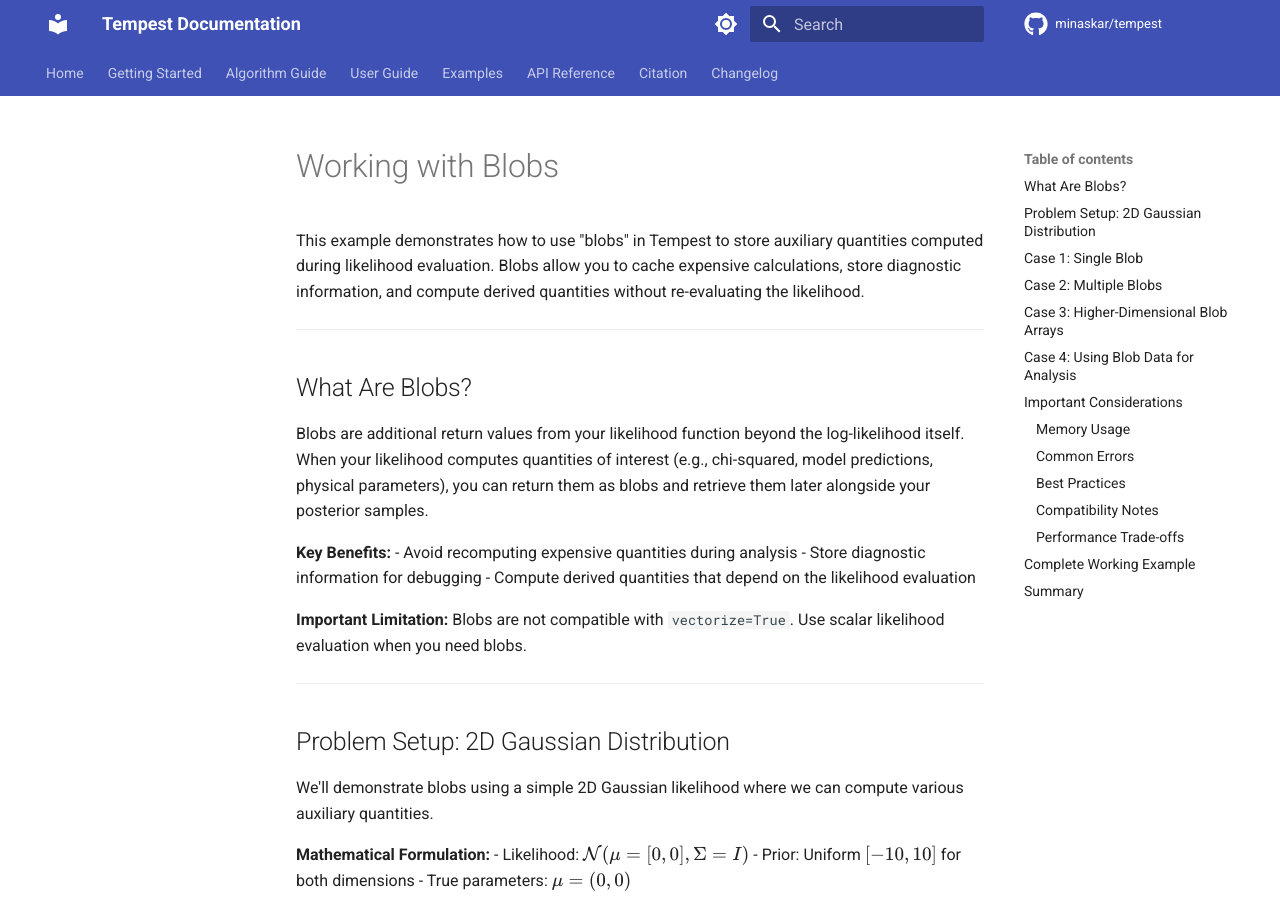
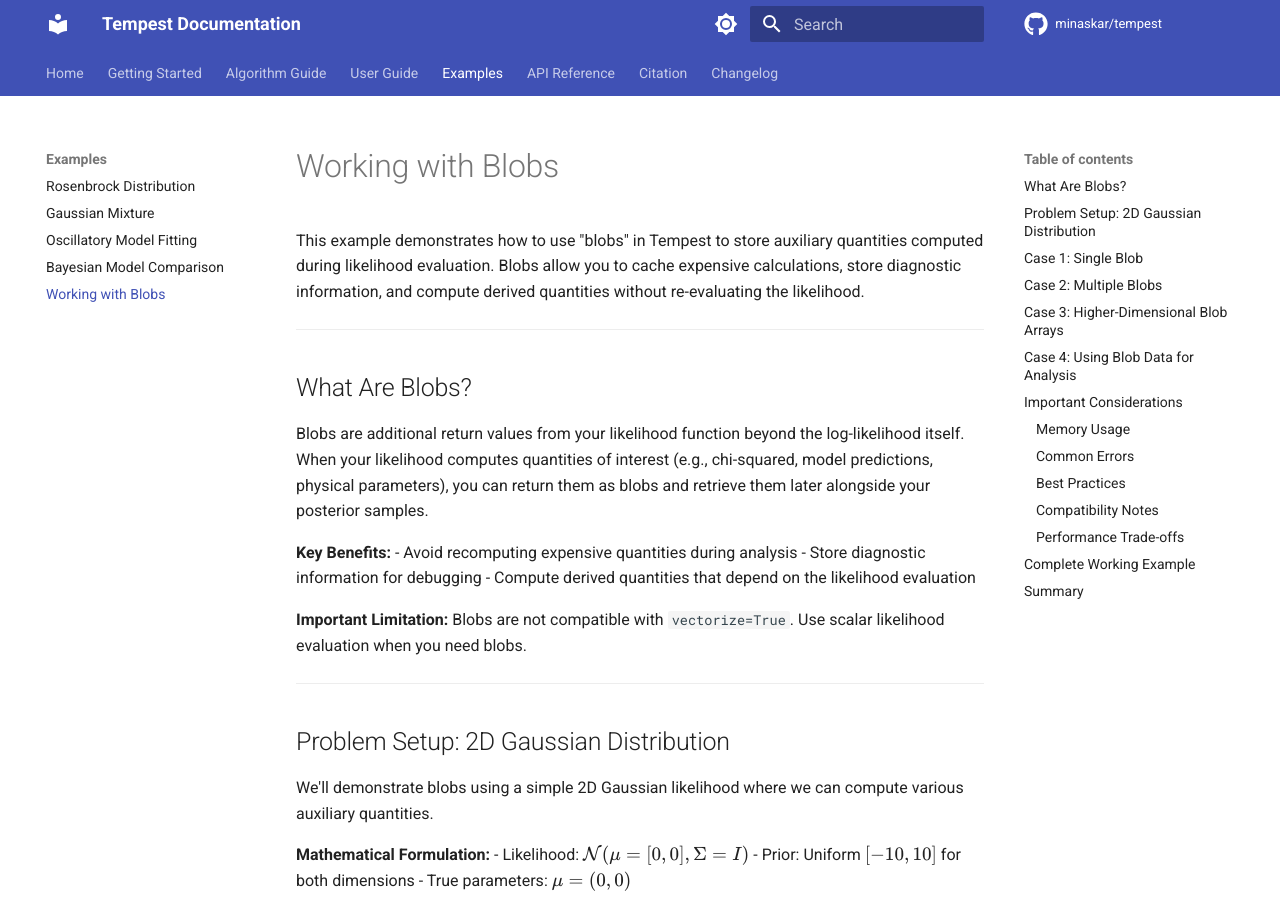
Before and after one commit to minaskar/tempest, an MkDocs documentation site: the page built from docs/examples/blobs.md, in a window 1280 px wide and 900 px high. Built offline with MkDocs 1.6.1 and Material for MkDocs 9.7.7, drawn with Linux system fonts in a browser that asks for light colours; comment, search, counter and statistics services are not loaded.

Commit message:
Add blobs example to navigation menu
Update mkdocs.yml navigation to include the new blobs.md example file in the Examples section

```diff
--- a/mkdocs.yml
+++ b/mkdocs.yml
@@ -100,6 +100,7 @@ nav:
     - Gaussian Mixture: examples/gaussian_mixture.md
     - Oscillatory Model Fitting: examples/oscillatory_fitting.md
     - Bayesian Model Comparison: examples/model_comparison.md
+    - Working with Blobs: examples/blobs.md
   - API Reference:
     - Sampler: api/sampler.md
   - Citation: citation.md
```
